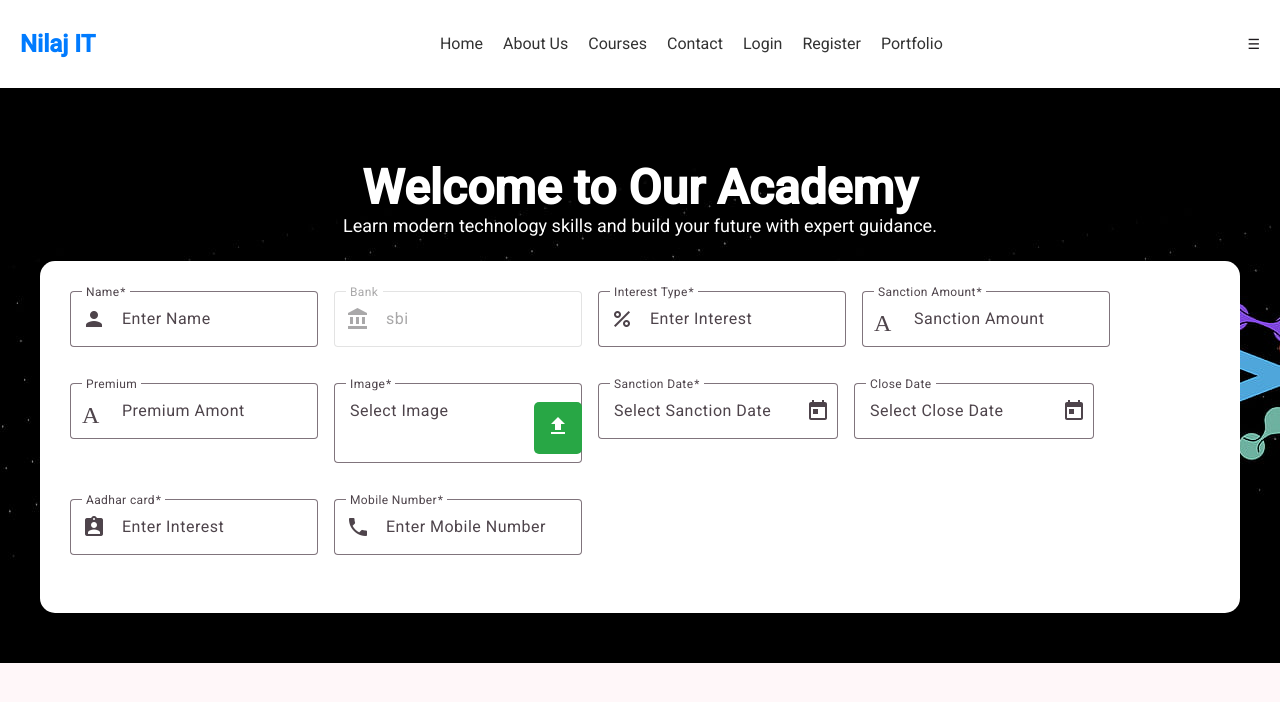
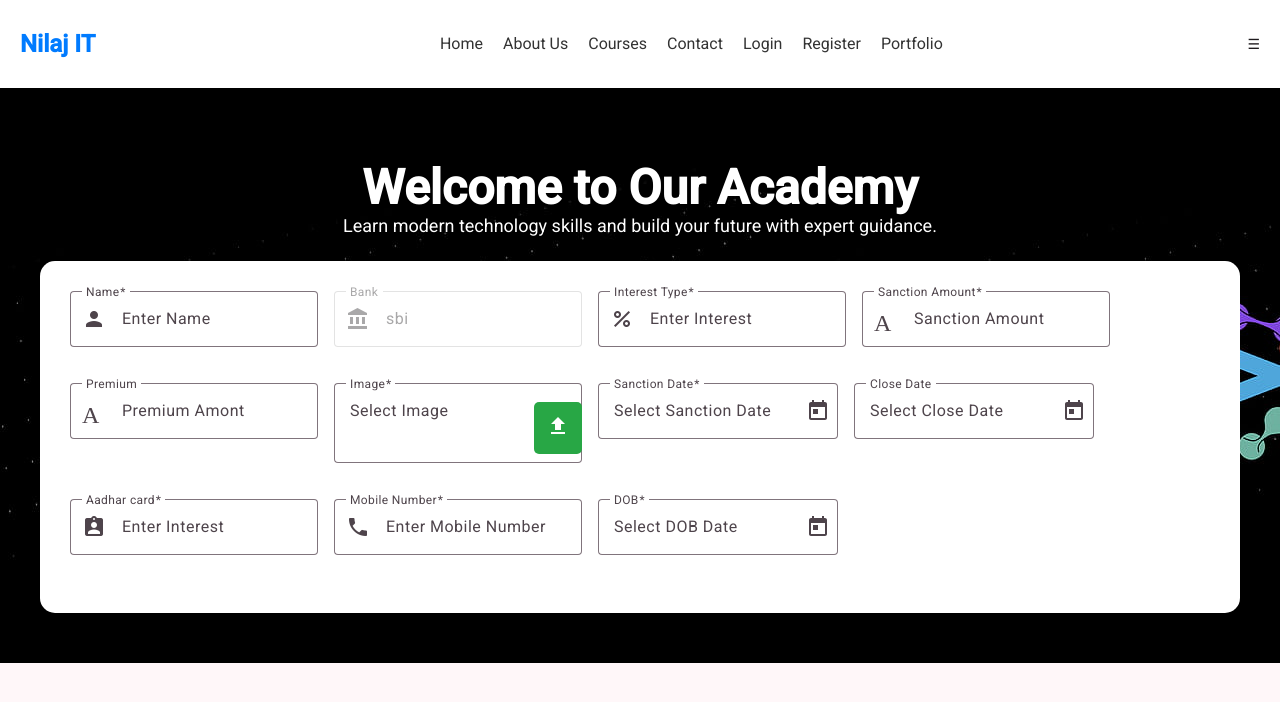
Before and after one commit to nilajcoder/Academy, an Angular app in the folder Academy/: page /register in a window 1280 px wide. Shown: the top 702 px of the page. Built offline with nearby package versions, Linux system fonts and the light colour scheme.

Commit message:
dobvalidationmin18

```diff
--- a/Academy/src/component/register/register.html
+++ b/Academy/src/component/register/register.html
@@ -167,6 +167,9 @@
 
 
 
+
+
+
                 <!-- Sanction Date -->
                 <div class="md:col-3 col-12">
                     <mat-form-field appearance="outline" floatLabel="always">
@@ -203,15 +206,17 @@
 
 
 
+
+
+
                 <!-- Adhar card -->
                 <div class="md:col-3 col-12">
 
                     <mat-form-field appearance="outline" floatLabel="always">
                         <mat-label>Aadhar card</mat-label>
 
-                        <input matInput type="text"
-                            inputmode="numeric" formControlName="aadharcard" placeholder="Enter Interest" minlength="12"
-                            maxlength="12" required pattern="\d{12}" />
+                        <input matInput type="text" inputmode="numeric" formControlName="aadharcard"
+                            placeholder="Enter Interest" minlength="12" maxlength="12" required pattern="\d{12}" />
 
                         <mat-icon matPrefix>assignment_ind</mat-icon>
 
@@ -242,8 +247,8 @@
                         <mat-label>Mobile Number</mat-label>
 
                         <input matInput type="text" oninput="this.value=this.value.replace(/[^0-9]/g,'')"
-                            inputmode="numeric" formControlName="mobileNo" placeholder="Enter Mobile Number"  minlength="10"
-                            maxlength="10"  pattern="[6-9][0-9]{9}" required />
+                            inputmode="numeric" formControlName="mobileNo" placeholder="Enter Mobile Number"
+                            minlength="10" maxlength="10" pattern="[6-9][0-9]{9}" required />
 
                         <mat-icon matPrefix>phone</mat-icon>
 
@@ -254,8 +259,8 @@
 
 
 
-                              <mat-error *ngIf="detailForm.get('mobileNo')?.hasError('pattern')">
-                           Mobile number must be 10 digits and start with 6–9
+                        <mat-error *ngIf="detailForm.get('mobileNo')?.hasError('pattern')">
+                            Mobile number must be 10 digits and start with 6–9
                         </mat-error>
 
 
@@ -265,6 +270,25 @@
 
 
 
+                </div>
+
+
+                <!-- Dob -->
+                <div class="md:col-3 col-12">
+                    <mat-form-field appearance="outline" floatLabel="always">
+                        <mat-label>DOB</mat-label>
+                        <input matInput [matDatepicker]="dobPicker" formControlName="dobDate"
+                            placeholder="Select DOB Date" [max]="maxDobDate" readonly (keydown)="disableTyping($event)"
+                            (paste)="disableTypingPaste($event)">
+                        <mat-datepicker-toggle matSuffix [for]="dobPicker"></mat-datepicker-toggle>
+                        <mat-datepicker #dobPicker></mat-datepicker>
+
+                        <!-- Required -->
+                        <mat-error *ngIf="detailForm.get('dobDate')?.hasError('required')">
+                            Date of Birth is required
+                        </mat-error>
+
+                    </mat-form-field>
                 </div>
 
 
--- a/Academy/src/component/register/register.ts
+++ b/Academy/src/component/register/register.ts
@@ -48,6 +48,13 @@ export class Register implements OnInit {
   { id: 4, caption: '2025–2026' }
 ];
 
+today = new Date();
+maxDobDate = new Date(
+this.today.getFullYear() - 18,
+this.today.getMonth(),
+this.today.getDate()
+);
+
     imageFile!:File
     detailForm: FormGroup;
     faFileLines = faFileLines;
@@ -66,6 +73,7 @@ export class Register implements OnInit {
       imagefield:[null],
        sanctionDate: ['', Validators.required],
       closeDate: [''],
+      dobDate:['',Validators.required],
       aadharcard:['',Validators.required,
 
         Validators.pattern(/^\d{12}$/)
```
